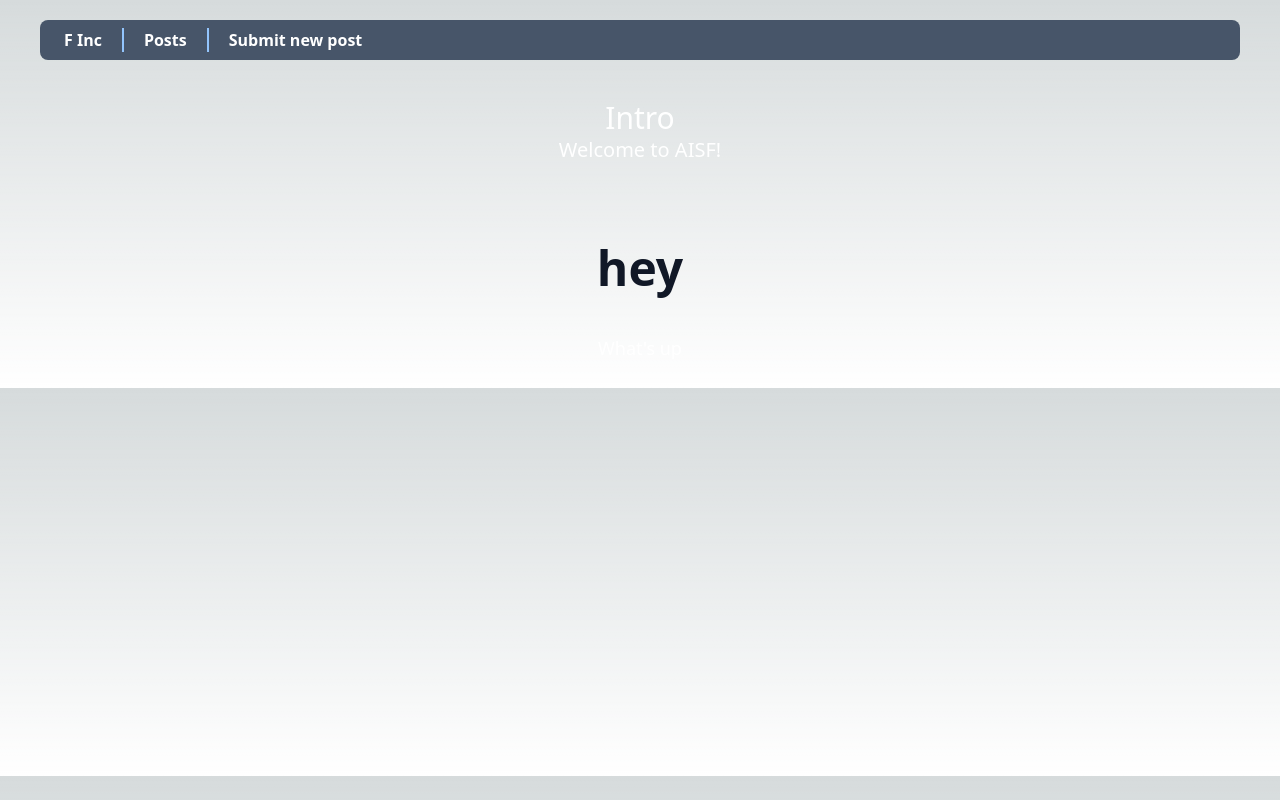
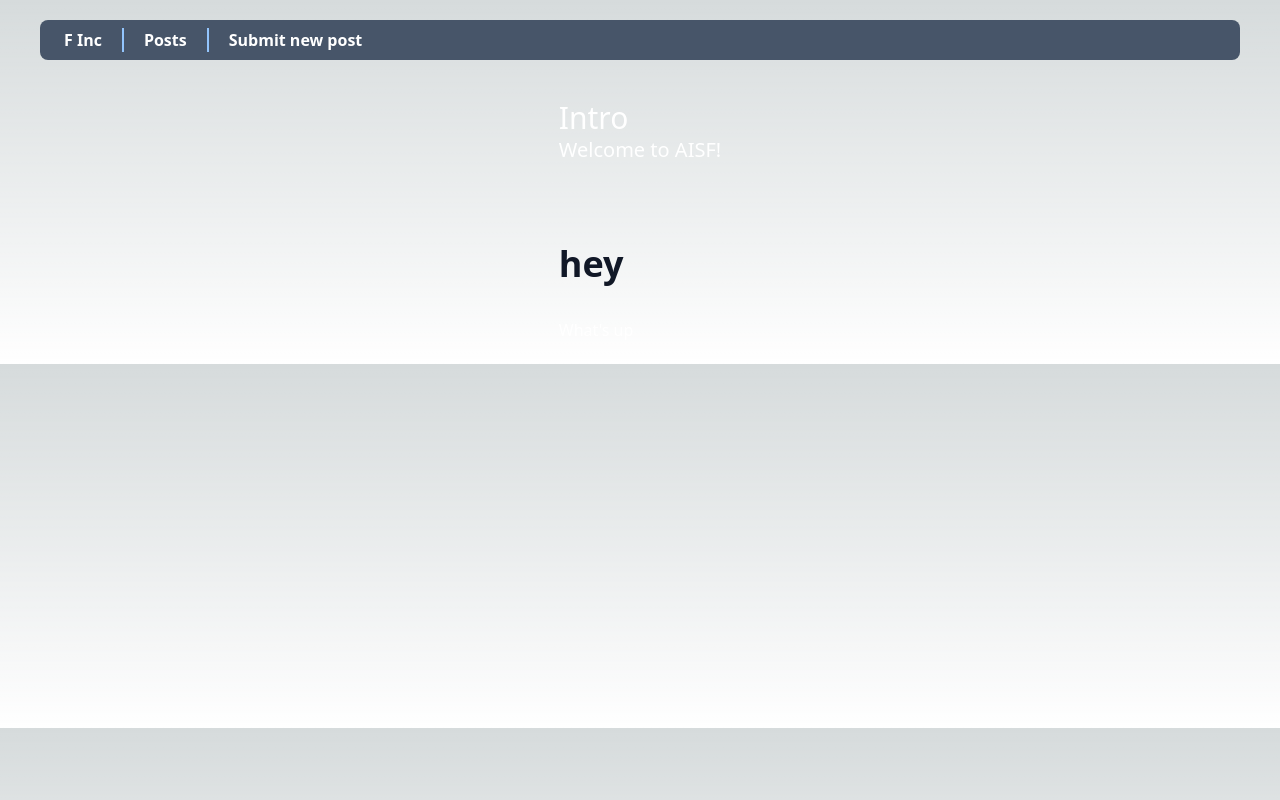
Before and after one commit to 0w9/AISF, a Next.js app in the folder blog/: page /posts/index in a window 1280 px wide. Built offline with nearby package versions, Linux system fonts and the light colour scheme.

Commit message:
Adding layout

```diff
--- a/blog/app/layout.js
+++ b/blog/app/layout.js
@@ -30,9 +30,9 @@ export default function RootLayout({ children }) {
       <body>
         <div className="mb-10">{header}</div>
 
-        <div className="flex sm:gap-4 lg:gap-8 sm:flex-row flex-col flex-wrap justify-center text-center">
+
           {children}
-        </div>
+
       </body>
     </html>
   );
--- /dev/null
+++ b/blog/app/posts/[slug]/layout.js
@@ -0,0 +1,14 @@
+
+
+
+
+const Page = ({children}) => {
+
+    return (
+        <div class="flex justify-center">
+            {children}
+        </div>
+    )
+}
+
+module.exports = Page;
--- a/blog/app/posts/[slug]/page.js
+++ b/blog/app/posts/[slug]/page.js
@@ -1,7 +1,7 @@
 import fs from "fs";
-import Markdown from "markdown-to-jsx";
+import ReactMarkdown from 'react-markdown'
 import matter from "gray-matter";
-
+import React from "react";
 
 const getPostMetadata = () => {
   const folder = "./posts";
@@ -42,13 +42,19 @@ const PostPage = (props) => {
   const slug = props.params.slug;
   const post = getPostContent(slug);
 
+  var isDark = true;
+
+  const setIsDark = (value) => {
+    isDark = value
+  }
+
   return (
     <div>
       <p className="text-3xl text-white">{post.data.title}</p>
       <a className="text-xl text-white">{post.data.subtitle}</a>
 
-      <article className="prose lg:prose-lg text-white items-center mt-20">
-        <Markdown>{post.content}</Markdown>
+      <article class="prose mt-20">
+        <ReactMarkdown className="text-white">{post.content}</ReactMarkdown>
       </article>
     </div>
   );
--- a/blog/package.json
+++ b/blog/package.json
@@ -19,6 +19,7 @@
     "postcss": "8.4.24",
     "react": "18.2.0",
     "react-dom": "18.2.0",
+    "react-markdown": "^8.0.7",
     "tailwindcss": "3.3.2"
   }
 }
```
Also changed, not shown: 1 other file (tests, documents, lock files or other folders).
